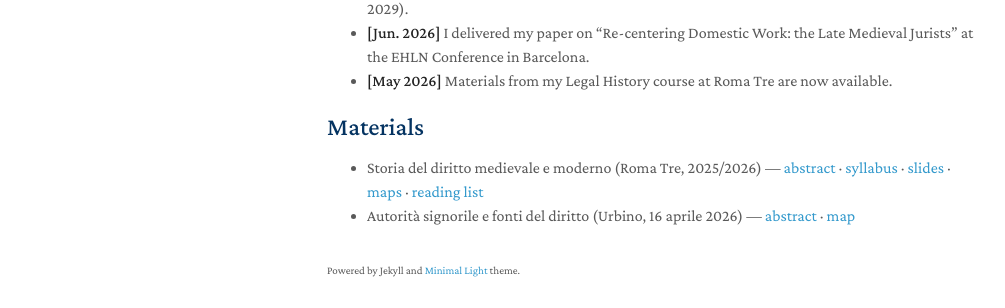
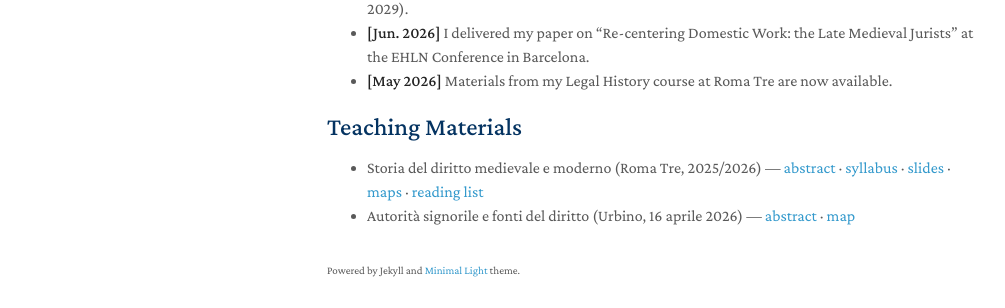
Before and after one commit to rinaldiferri/rinaldiferri.github.io, a Jekyll site: the page built from index.md, in a window 1280 px wide. Shown: the part 405-713 px from the top of the page, without its empty margins (143-1148 px from the left). Built offline with Jekyll 4.4.1, drawn with Linux system fonts in a browser that asks for light colours; a style sheet for code colours, icons or effects is not loaded; our own code applies the rules of GitHub Pages for plain Markdown files.

Commit message:
Update services.md

```diff
--- a/_includes/services.md
+++ b/_includes/services.md
@@ -1,5 +1,5 @@
 
-## Materials
+## Teaching Materials
 
 <ul style="margin:0 0 5px;">
   <li><autocolor>Storia del diritto medievale e moderno (Roma Tre, 2025/2026) </autocolor> —
```
